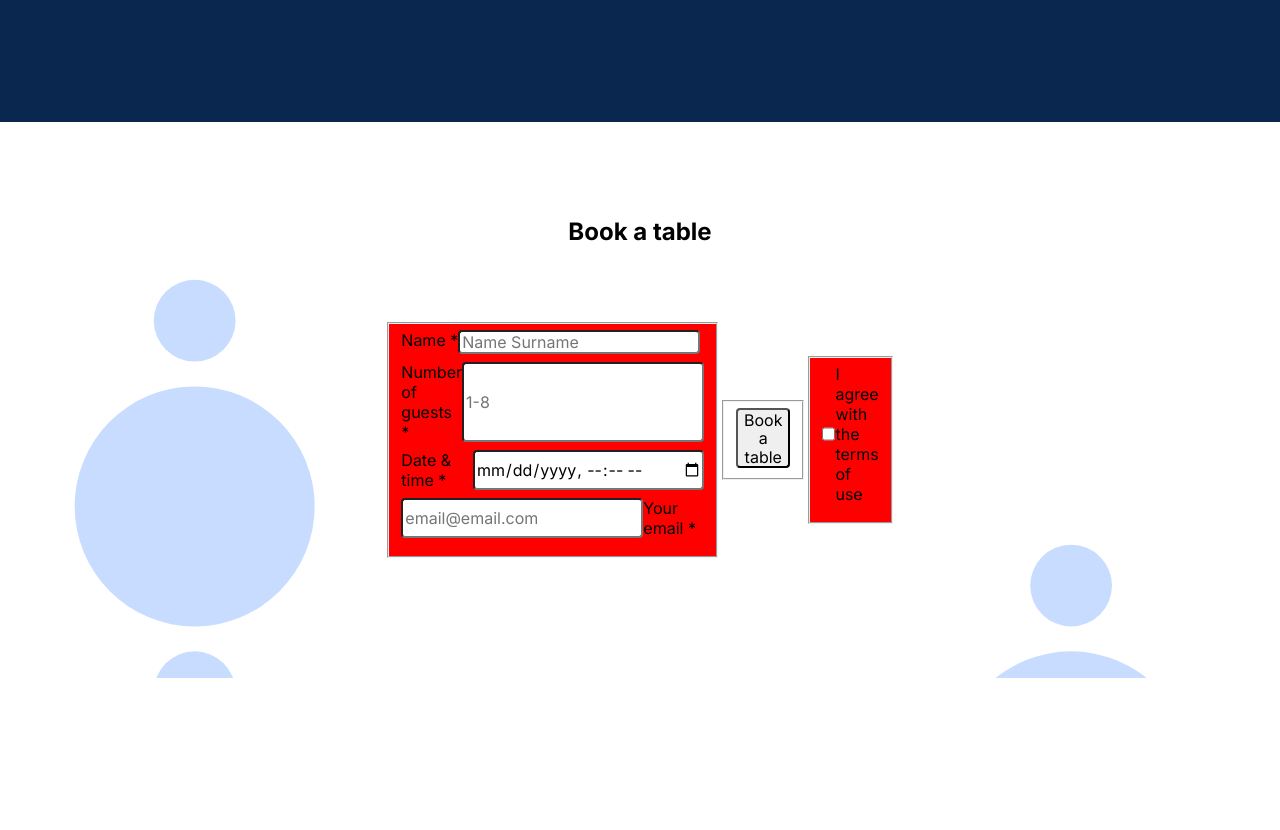
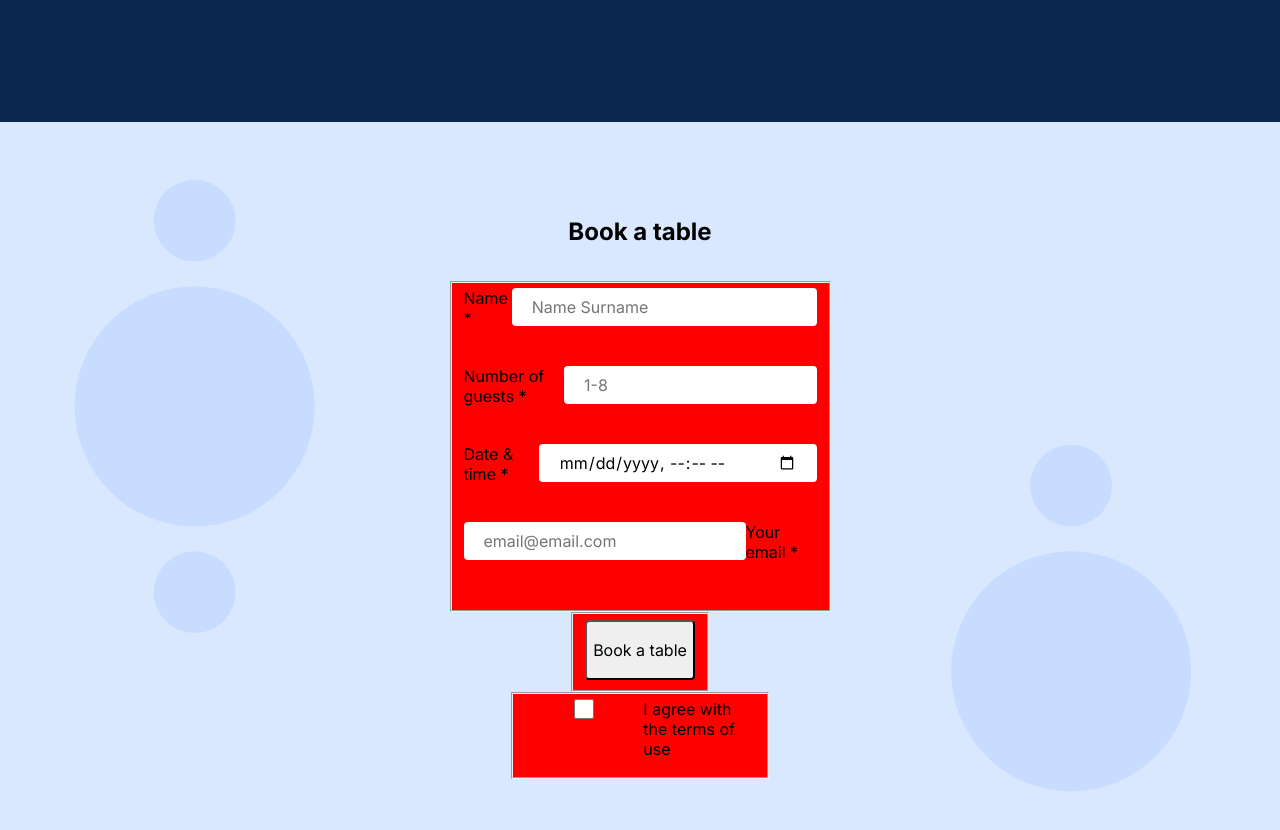
Before and after one commit to vivienbrown/se_project_coffeeshop, a plain HTML site: page index.html in a window 1280 px wide. Shown: the part 1540-2370 px from the top of the page. Before the commit the page ends 2218 px from the top, so only its background shows below. Drawn offline with Linux system fonts and the light colour scheme.

Commit message:
input field:sizing attributes

```diff
--- a/index.html
+++ b/index.html
@@ -146,7 +146,7 @@
                 required
               />Your email *</label>
             </fieldset>
-            <fieldset>
+            <fieldset class="form__fieldset">
               <button type="submit" class="form__button">Book a table</button>
             </fieldset>
             <fieldset class="form__fieldset">
--- a/pages/index.css
+++ b/pages/index.css
@@ -205,32 +205,37 @@
   background-image: url(/images/background_reservation.svg);
   repeat: no-repeat;
   background-size: cover;
+  background-color: #d9e7ff;
 }
 
 .reservation__title {
-  margin: 100px 0 80px;
+  margin: 0;
+  padding: 100px 0 80px;
   display: flex;
   justify-content: center;
 }
 
 .reservation__form {
-  height: 100%;
-  display: flex;
-  justify-content: center;
-  align-items: center;
+ margin: auto;
+
+
 }
 
 .form {
-
   padding-bottom: 120px;
   margin: 0 auto;
   width: 385px;
   max-height: 536px;
   box-sizing: border-box;
+  display: flex;
+  flex-direction: column;
+  justify-content: center;
+  align-items: center;
 }
 
 .form__fieldset {
-  background-color: red;
+background-color: red;
+max-width: 385px;
 }
 
 .form__label {
@@ -242,6 +247,12 @@
 .form__input {
   border-radius: 4px;
   max-width: 385px;
+  width:100%;
+  height: 20px;
+  padding: 19px 20px;
+  box-sizing: border-box;
+  border: 1px;
+  margin-bottom: 32px;
 }
 
 .form__button {
```
